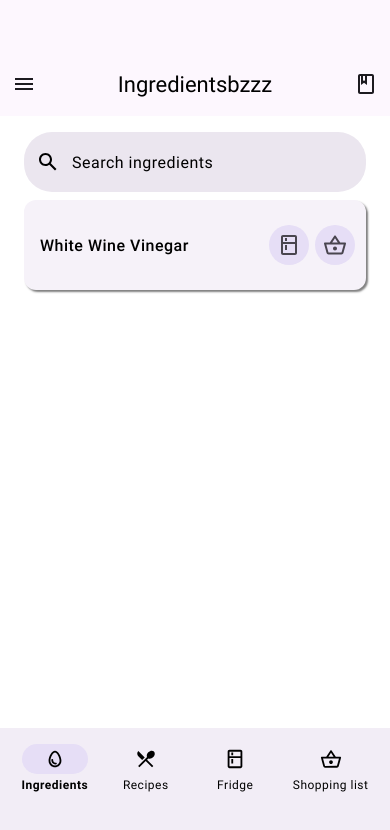
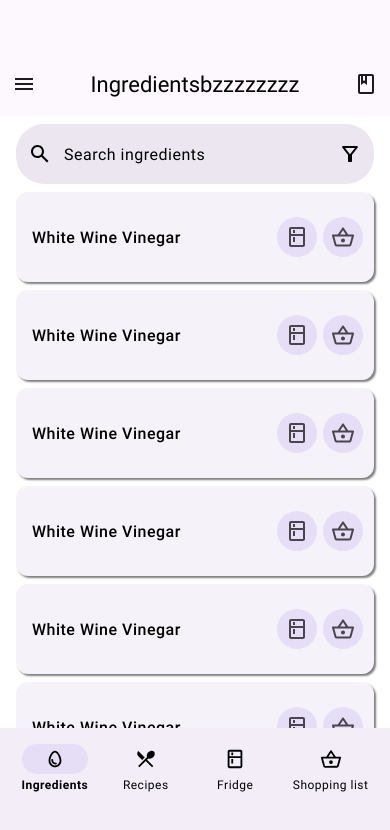
Before and after one commit to olibejak/MealMaker, a React Native app: screen /Recipes in a window 390 px wide. Shown: the top 830 px of the page. Built offline with nearby package versions, Linux system fonts and the light colour scheme.

Commit message:
refactored more components and made them customizable with attributes, added scrolling

```diff
--- a/assets/icons.js
+++ b/assets/icons.js
@@ -62,7 +62,7 @@ const BasketIcon = () => (
 
 const SearchIcon = () => (
     <Svg width="24" height="24" viewBox="0 0 24 24" fill="none">
-        <G id="Icon">
+        <G id="icon">
             <Path id="icon" fillRule="evenodd" clipRule="evenodd"
                   d="M14.76 13.27L20.49 19L19 20.49L13.27 14.76C12.2 15.53 10.91 16 9.5 16C5.91 16 3 13.09 3 9.5C3 5.91 5.91 3 9.5 3C13.09 3 16 5.91 16 9.5C16 10.91 15.53 12.2 14.76 13.27ZM9.5 5C7.01 5 5 7.01 5 9.5C5 11.99 7.01 14 9.5 14C11.99 14 14 11.99 14 9.5C14 7.01 11.99 5 9.5 5Z"
                   fill="black"/>
@@ -90,5 +90,23 @@ const BasketCardIcon = () => (
     </Svg>
 )
 
+const FilterIcon = () => (
+    <Svg width="24" height="24" viewBox="0 0 24 24" fill="none">
+        <Path
+            d="M7.005 6H17.005L11.995 12.3L7.005 6ZM4.255 5.61C6.275 8.2 10.005 13 10.005 13V19C10.005 19.55 10.455 20 11.005 20H13.005C13.555 20 14.005 19.55 14.005 19V13C14.005 13 17.725 8.2 19.745 5.61C20.255 4.95 19.785 4 18.955 4H5.045C4.215 4 3.745 4.95 4.255 5.61Z"
+            fill="black"/>
+    </Svg>
+)
 
-export {HamburgerIcon, BookIcon, EggIcon, DiningIcon, FridgeIcon, BasketIcon, SearchIcon, FridgeCardIcon, BasketCardIcon}
+export {
+    HamburgerIcon,
+    BookIcon,
+    EggIcon,
+    DiningIcon,
+    FridgeIcon,
+    BasketIcon,
+    SearchIcon,
+    FridgeCardIcon,
+    BasketCardIcon,
+    FilterIcon
+}
--- a/components/BottomNavigationBar.js
+++ b/components/BottomNavigationBar.js
@@ -1,15 +1,14 @@
 import {StyleSheet, Text, TouchableOpacity, View} from "react-native";
-import Svg, {G, Path} from "react-native-svg";
 import {BasketIcon, DiningIcon, EggIcon, FridgeIcon} from "../assets/icons";
 
-export default function TopNavigationBar () {
+export default function BottomNavigationBar ({ selected }) {
 
     return (
         <View style={styles.bottomBar}>
             <TouchableOpacity style={styles.center} onPress={() => {/* Handle onPress */
             }}>
                 <View style={styles.bottomBarButton}>
-                    <View style={[styles.bottomBarIcon, styles.enabled]}>
+                    <View style={[styles.bottomBarIcon, isSelected(selected, "ingredients")]}>
                         <EggIcon/>
                     </View>
                     <Text style={[styles.textCenter, styles.fontSmallBold]}>Ingredients</Text>
@@ -19,7 +18,7 @@ export default function TopNavigationBar () {
             <TouchableOpacity style={styles.center} onPress={() => {/* Handle onPress */
             }}>
                 <View style={styles.bottomBarButton}>
-                    <View style={styles.bottomBarIcon}>
+                    <View style={[styles.bottomBarIcon, isSelected(selected, "recipes")]}>
                         <DiningIcon/>
                     </View>
                     <Text style={styles.fontSmall}>Recipes</Text>
@@ -29,7 +28,7 @@ export default function TopNavigationBar () {
             <TouchableOpacity style={styles.center} onPress={() => {/* Handle onPress */
             }}>
                 <View style={styles.bottomBarButton}>
-                    <View style={styles.bottomBarIcon}>
+                    <View style={[styles.bottomBarIcon, isSelected(selected, "fridge")]}>
                         <FridgeIcon/>
                     </View>
                     <Text style={styles.fontSmall}>Fridge</Text>
@@ -39,7 +38,7 @@ export default function TopNavigationBar () {
             <TouchableOpacity style={styles.center} onPress={() => {/* Handle onPress */
             }}>
                 <View style={styles.bottomBarButton}>
-                    <View style={styles.bottomBarIcon}>
+                    <View style={[styles.bottomBarIcon, isSelected(selected, "shopping")]}>
                         <BasketIcon/>
                     </View>
                     <Text style={styles.fontSmall}>Shopping list</Text>
@@ -47,6 +46,10 @@ export default function TopNavigationBar () {
             </TouchableOpacity>
         </View>
     )};
+
+function isSelected (selected, current) {
+    return selected === current ? styles.enabled : {};
+}
 
 const styles = StyleSheet.create({
     bottomBar: {
--- /dev/null
+++ b/components/Card.js
@@ -0,0 +1,91 @@
+import {StyleSheet, Text, TextInput, TouchableOpacity, View} from "react-native";
+import {BasketCardIcon, FilterIcon, FridgeCardIcon} from "../assets/icons";
+
+
+export default function Card ({ text, fridgeButtonOn, cartButtonOn }) {
+
+    return (
+        <TouchableOpacity style={styles.card}>
+            <Text style={[styles.cardTextContent, styles.fontRegularMedium]}>{text}</Text>
+                <RenderButtons fridgeButtonOn={fridgeButtonOn} cartButtonOn={cartButtonOn}/>
+        </TouchableOpacity>
+    )};
+
+//TODO. fix this, it's not working
+function RenderButtons (fridgeButtonOn, cartButtonOn) {
+    return (
+        <View style={styles.cardIcons}>
+            {fridgeButtonOn ? (
+                <TouchableOpacity style={[styles.center, styles.cardButton]}>
+                    <FridgeCardIcon />
+                </TouchableOpacity>
+            ) : null}
+            {cartButtonOn ? (
+                <TouchableOpacity style={[styles.center, styles.cardButton]}>
+                    <BasketCardIcon />
+                </TouchableOpacity>
+            ) : null}
+        </View>
+)}
+
+const styles = StyleSheet.create({
+    card: {
+        width: '100%',
+        borderRadius: 12,
+        backgroundColor: '#F6F2F9',
+        height: 90,
+        display: 'flex',
+        flexDirection: 'row',
+        alignItems: 'center',
+        justifyContent: 'space-between',
+        marginTop: 8,
+
+        //  Shadow
+        shadowColor: "#000",
+        shadowOffset: {
+            width: 2, // Rightward shadow
+            height: 2, // Downward shadow
+        },
+        shadowOpacity: 0.50,
+        shadowRadius: 2,
+        // Android shadow (uniform, no direction control)
+        elevation: 5,
+    },
+    cardTextContent: {
+        // width: '100%',
+        display: 'flex',
+        alignItems: 'center',
+        justifyContent: 'flex-start',
+        padding: 16,
+    },
+    cardIcons: {
+        paddingTop: 20,
+        paddingRight: 11,
+        paddingBottom: 20,
+        paddingLeft: 26,
+        display: 'flex',
+        flexDirection: 'row',
+        alignItems: 'center',
+        gap: 6,
+    },
+    cardButton: {
+        width: 40,
+        height: 40,
+        backgroundColor: '#E6DEF6',
+        borderRadius: 100,
+        display: 'flex',
+        alignItems: 'center',
+        justifyContent: 'center',
+    },
+    center: {
+        display: 'flex',
+        alignItems: 'center',
+        backgroundColor: 'rgba(255,255,255,0)',
+        padding: 0,
+    },
+    fontRegularMedium: {
+        fontFamily: 'Roboto-Medium',
+        fontSize: 16,
+        letterSpacing: 0.5,
+    },
+});
--- /dev/null
+++ b/components/SearchBar.js
@@ -0,0 +1,74 @@
+import {StyleSheet, TextInput, TouchableOpacity, View} from "react-native";
+import {FilterIcon, SearchIcon} from "../assets/icons";
+
+
+export default function SearchBar ({ filtersOn }) {
+
+    return (
+        <TouchableOpacity style={styles.searchBar}>
+            <View style={styles.searchIcon}>
+                <View style={styles.center}>
+                    <SearchIcon/>
+                </View>
+            </View>
+            <View style={styles.searchContent}>
+                <TextInput placeholder={"Search ingredients"} returnKeyType="search" onChangeText={() => {/* Handle change */
+                }} style={styles.fontRegular}></TextInput>
+            </View>
+            <RenderFilters filtersOn={filtersOn}/>
+        </TouchableOpacity>
+)};
+
+
+function RenderFilters (filtersOn) {
+    return filtersOn ? (
+        <View style={styles.searchIcon}>
+            <View style={styles.center}>
+                <FilterIcon/>
+            </View>
+        </View>
+    ) : null;
+}
+
+const styles = StyleSheet.create({
+    searchBar: {
+        paddingTop: 8,
+        paddingBottom: 8,
+        height: 60,
+        backgroundColor: '#EBE6EF',
+        borderRadius: 28,
+        display: 'flex',
+        alignItems: 'center',
+        width: '100%',
+        flexDirection: 'row',
+    },
+    searchIcon: {
+        height: 48,
+        backgroundColor: 'rgba(213,89,192,0)',
+        width: 48,
+        display: 'flex',
+        alignItems: 'center',
+        justifyContent: 'center',
+        padding: 0,
+    },
+    searchContent: {
+        height: '100%',
+        display: 'flex',
+        alignItems: 'flex-start',
+        justifyContent: "center",
+        textAlign: "left",
+        fontSize: 16,
+        flexGrow: 1,
+    },
+    center: {
+        display: 'flex',
+        alignItems: 'center',
+        backgroundColor: 'rgba(255,255,255,0)',
+        padding: 0,
+    },
+    fontRegular: {
+        fontFamily: 'Roboto-Regular',
+        fontSize: 16,
+        letterSpacing: 0.5,
+    },
+});
--- a/screens/IngredientsScreen.js
+++ b/screens/IngredientsScreen.js
@@ -1,42 +1,35 @@
-import {TouchableOpacity, View, StyleSheet, Text, TextInput} from "react-native";
-import Svg, {G, Path} from "react-native-svg";
+import {TouchableOpacity, View, StyleSheet, Text, ScrollView} from "react-native";
 import TopNavigationBar from "../components/TopNavigationBar";
 import BottomNavigationBar from "../components/BottomNavigationBar";
-import {BasketCardIcon, FridgeCardIcon, SearchIcon} from "../assets/icons";
+import {BasketCardIcon, FridgeCardIcon} from "../assets/icons";
+import SearchBar from "../components/SearchBar";
+import Card from "../components/Card";
 
 export default function IngredientsScreen () {
+    const title = "Ingredientsbzzzzzzzz";
+    const filtersOn = false;
+    const selectedBottomBar = "ingredients";
+    const fridgeButtonOn = true;
+    const cartButtonOn = true;
 
     return (
         <View style={styles.screen}>
             <View>
-                <TopNavigationBar title={"Ingredientsbzzz"}/>
+                <TopNavigationBar title={title}/>
             </View>
-            <View style={styles.scrollableScreen}>
-                <TouchableOpacity style={styles.searchBar}>
-                    <View style={styles.searchIcon}>
-                        <View style={styles.center}>
-                            <SearchIcon/>
-                        </View>
-                    </View>
-                    <View style={styles.searchContent}>
-                        <TextInput placeholder={"Search ingredients"} returnKeyType="search" onChangeText={() => {/* Handle change */
-                        }} style={styles.fontRegular}></TextInput>
-                    </View>
-                </TouchableOpacity>
-                <TouchableOpacity style={styles.card}>
-                    <Text style={[styles.cardTextContent, styles.fontRegularMedium]}>White Wine Vinegar</Text>
-                    <View style={styles.cardIcons}>
-                        <TouchableOpacity style={[styles.center, styles.cardButton]}>
-                            <FridgeCardIcon/>
-                        </TouchableOpacity>
-                        <TouchableOpacity style={[styles.center, styles.cardButton]}>
-                            <BasketCardIcon/>
-                        </TouchableOpacity>
-                    </View>
-                </TouchableOpacity>
-            </View>
+            <ScrollView style={styles.scrollableScreen} contentContainerStyle={styles.scrolling}>
+                <SearchBar filtersOn={filtersOn}/>
+                {Array.from({ length: 15 }).map((_, index) => (
+                    <Card
+                        key={index}
+                        text={"White Wine Vinegar"}
+                        fridgeButtonOn={fridgeButtonOn}
+                        cartButtonOn={cartButtonOn}
+                    />
+                ))}
+            </ScrollView>
             <View>
-                <BottomNavigationBar/>
+                <BottomNavigationBar selected={selectedBottomBar}/>
             </View>
         </View>
     )
@@ -55,99 +48,21 @@ const styles = StyleSheet.create({
         bottom: 0,
     },
     scrollableScreen: {
-        backgroundColor: 'rgba(53,171,53,0)',
+        backgroundColor: '#FFF',
         paddingTop: 8,
         paddingBottom: 8,
         paddingRight: 16,
         paddingLeft: 16,
-        display: 'flex',
-        flexDirection: 'column',
+
+    },
+    scrolling: {
         alignItems: 'center',
-        flexGrow: 1,
-        margin: 8,
-        gap: 8,
-        overflow: 'auto',
     },
-    searchBar: {
-        paddingTop: 8,
-        paddingBottom: 8,
-        height: 60,
-        backgroundColor: '#EBE6EF',
-        borderRadius: 28,
-        display: 'flex',
-        alignItems: 'center',
-        width: '100%',
-        flexDirection: 'row',
-    },
-    searchIcon: {
-        height: 48,
-        backgroundColor: 'rgba(213,89,192,0)',
-        width: 48,
-        display: 'flex',
-        alignItems: 'center',
-        justifyContent: 'center',
-        padding: 0,
-    },
-    searchContent: {
-        height: 56,
-        display: 'flex',
-        alignItems: 'flex-start',
-        justifyContent: "center",
-        textAlign: "left",
-        fontSize: 16,
-        width: '100%',
-    },
+
     iconSize: {
         width: 24,
         height: 24,
         padding: 8,
-    },
-    card: {
-        width: '100%',
-        borderRadius: 12,
-        backgroundColor: '#F6F2F9',
-        height: 90,
-        display: 'flex',
-        flexDirection: 'row',
-        alignItems: 'center',
-        justifyContent: 'space-between',
-
-        //  Shadow
-        shadowColor: "#000",
-        shadowOffset: {
-            width: 2, // Rightward shadow
-            height: 2, // Downward shadow
-        },
-        shadowOpacity: 0.50,
-        shadowRadius: 2,
-        // Android shadow (uniform, no direction control)
-        elevation: 5,
-    },
-    cardTextContent: {
-        // width: '100%',
-        display: 'flex',
-        alignItems: 'center',
-        justifyContent: 'flex-start',
-        padding: 16,
-    },
-    cardIcons: {
-        paddingTop: 20,
-        paddingRight: 11,
-        paddingBottom: 20,
-        paddingLeft: 26,
-        display: 'flex',
-        flexDirection: 'row',
-        alignItems: 'center',
-        gap: 6,
-    },
-    cardButton: {
-        width: 40,
-        height: 40,
-        backgroundColor: '#E6DEF6',
-        borderRadius: 100,
-        display: 'flex',
-        alignItems: 'center',
-        justifyContent: 'center',
     },
     center: {
         display: 'flex',
```
